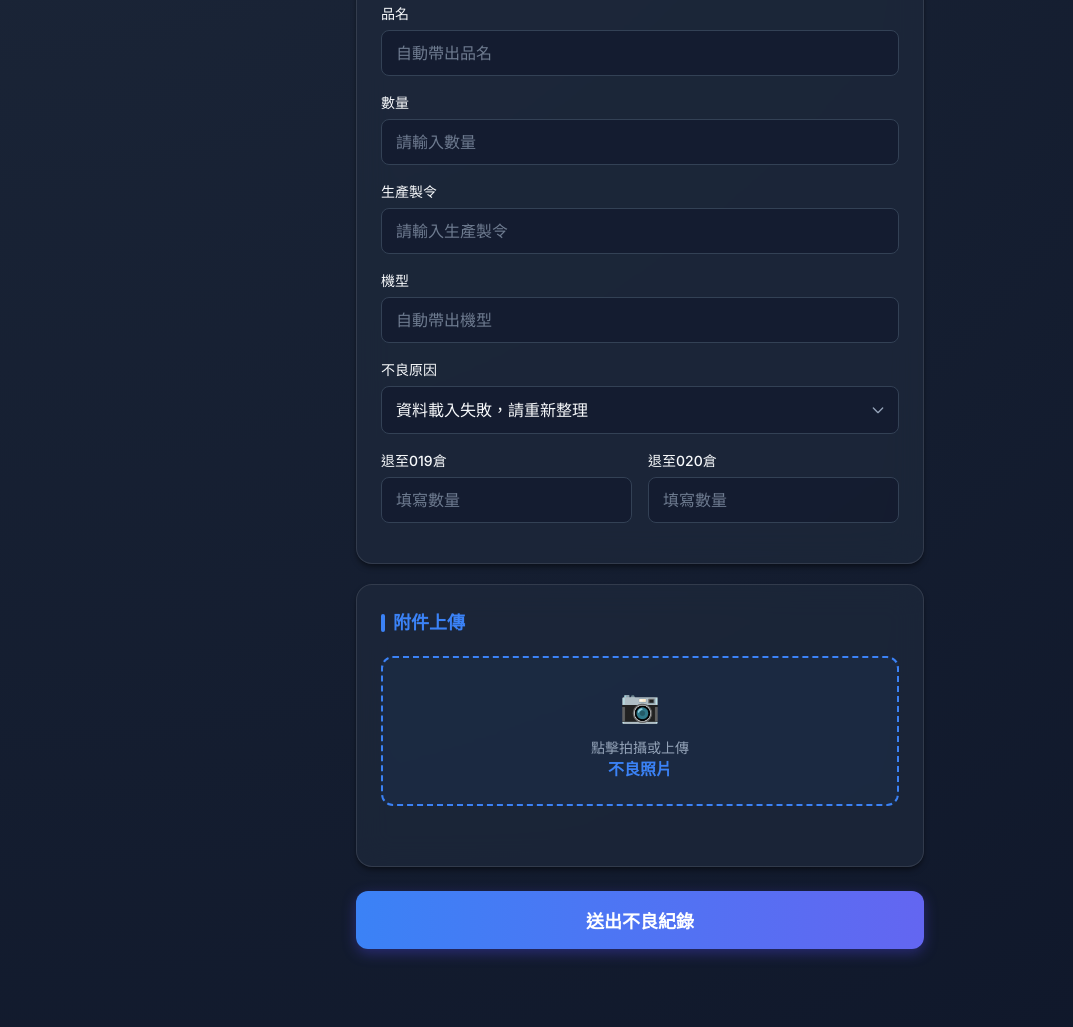
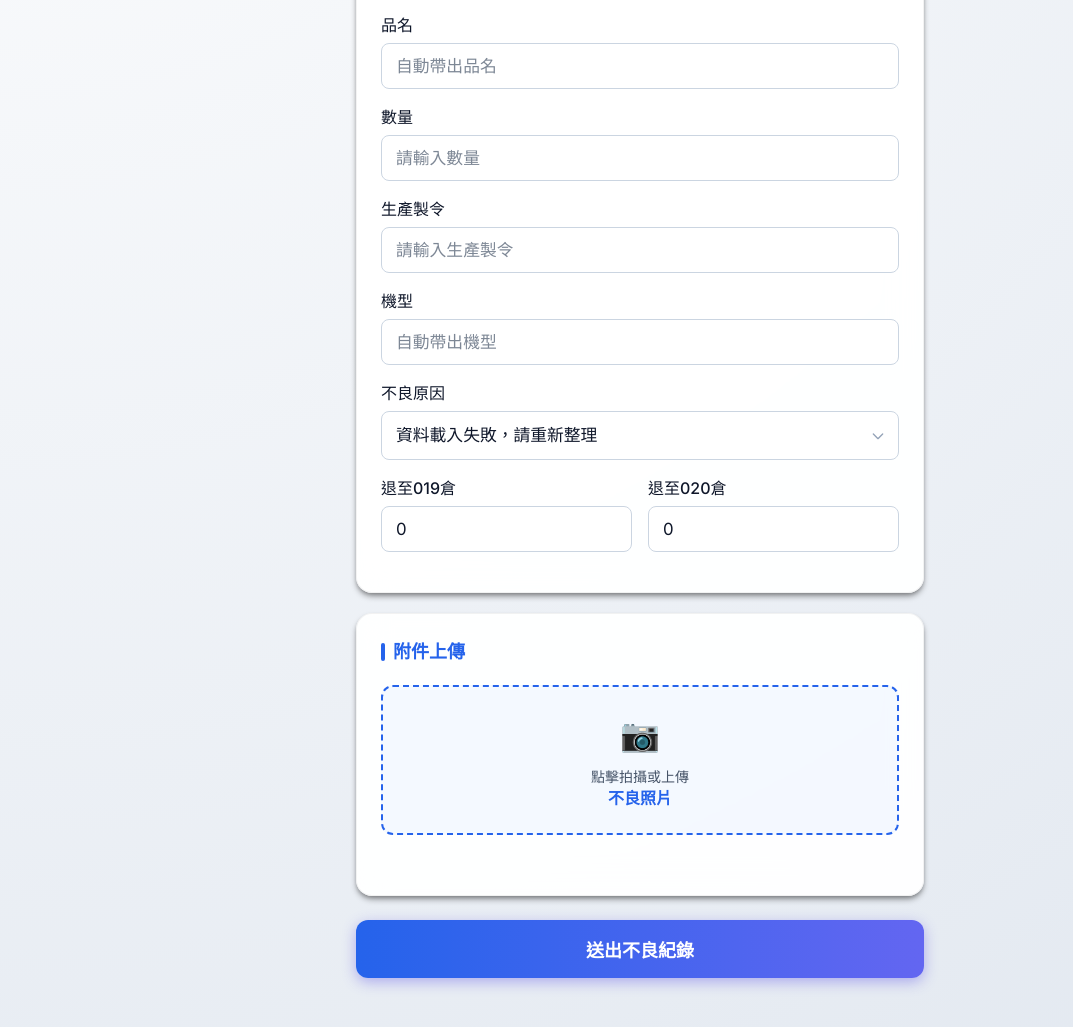
Before and after one commit to ares710911/iqc-system, a plain HTML site: page defective.html in a window 1280 px wide. Shown: the part 615-1642 px from the top of the page, without its empty margins (0-1073 px from the left). Drawn offline with Linux system fonts and the light colour scheme; no server answers.

Commit message:
Add files via upload

```diff
--- a/defective.html
+++ b/defective.html
@@ -80,11 +80,11 @@
                     <div class="form-row">
                         <div class="form-group half">
                             <label for="return019">退至019倉</label>
-                            <input type="number" id="return019" name="return019" min="0" placeholder="填寫數量">
+                            <input type="number" id="return019" name="return019" min="0" placeholder="填寫數量" value="0">
                         </div>
                         <div class="form-group half">
                             <label for="return020">退至020倉</label>
-                            <input type="number" id="return020" name="return020" min="0" placeholder="填寫數量">
+                            <input type="number" id="return020" name="return020" min="0" placeholder="填寫數量" value="0">
                         </div>
                     </div>
                 </section>
--- a/defective_app.js
+++ b/defective_app.js
@@ -92,6 +92,24 @@ document.addEventListener('DOMContentLoaded', () => {
             }
         });
     }
+
+    // 設定退庫數量點擊時清除預設的 "0"
+    const returnIds = ['return019', 'return020'];
+    returnIds.forEach(id => {
+        const input = document.getElementById(id);
+        if (input) {
+            input.addEventListener('focus', function() {
+                if (this.value === '0') {
+                    this.value = '';
+                }
+            });
+            input.addEventListener('blur', function() {
+                if (this.value.trim() === '') {
+                    this.value = '0';
+                }
+            });
+        }
+    });
 
     // 頁籤切換邏輯
     const tabBtns = document.querySelectorAll('.tab-btn');
--- a/style.css
+++ b/style.css
@@ -1,13 +1,13 @@
 :root {
-    --primary-color: #3b82f6;
-    --primary-hover: #2563eb;
-    --bg-color: #0f172a;
-    --card-bg: rgba(30, 41, 59, 0.75);
-    --text-main: #f8fafc;
-    --text-muted: #94a3b8;
-    --border-color: #334155;
-    --success: #10b981;
-    --danger: #ef4444;
+    --primary-color: #2563eb;
+    --primary-hover: #1d4ed8;
+    --bg-color: #f8fafc;
+    --card-bg: rgba(255, 255, 255, 0.95);
+    --text-main: #0f172a;
+    --text-muted: #475569;
+    --border-color: #cbd5e1;
+    --success: #059669;
+    --danger: #dc2626;
     --radius: 16px;
     --shadow-sm: 0 1px 2px 0 rgba(0, 0, 0, 0.3);
     --shadow-md: 0 4px 6px -1px rgba(0, 0, 0, 0.4), 0 2px 4px -1px rgba(0, 0, 0, 0.2);
@@ -23,7 +23,7 @@
 body {
     font-family: 'Inter', system-ui, -apple-system, sans-serif;
     background-color: var(--bg-color);
-    background-image: radial-gradient(circle at top left, #1e293b 0%, #0f172a 100%);
+    background-image: radial-gradient(circle at top left, #ffffff 0%, #e2e8f0 100%);
     color: var(--text-main);
     line-height: 1.5;
     min-height: 100vh;
@@ -87,7 +87,7 @@ body {
     padding: 24px;
     margin-bottom: 20px;
     box-shadow: var(--shadow-md);
-    border: 1px solid rgba(255, 255, 255, 0.1);
+    border: 1px solid rgba(0, 0, 0, 0.05);
     transition: transform 0.3s ease;
 }
 
@@ -127,7 +127,7 @@ body {
 
 label {
     display: block;
-    font-size: 0.875rem;
+    font-size: 1rem;
     font-weight: 500;
     margin-bottom: 6px;
     color: var(--text-main);
@@ -141,9 +141,9 @@ select {
     padding: 12px 14px;
     border: 1px solid var(--border-color);
     border-radius: 8px;
-    font-size: 1rem;
+    font-size: 1.05rem;
     font-family: inherit;
-    background-color: rgba(15, 23, 42, 0.6);
+    background-color: #ffffff;
     color: var(--text-main);
     transition: all 0.2s ease;
 }
@@ -254,10 +254,10 @@ select {
     left: 0;
     right: 0;
     padding: 16px;
-    background: rgba(15, 23, 42, 0.85);
+    background: rgba(255, 255, 255, 0.95);
     backdrop-filter: blur(16px);
     -webkit-backdrop-filter: blur(16px);
-    border-top: 1px solid rgba(255, 255, 255, 0.05);
+    border-top: 1px solid rgba(0, 0, 0, 0.05);
     z-index: 10;
 }
 
@@ -351,9 +351,9 @@ select {
     gap: 8px;
     margin-bottom: 24px;
     padding: 4px;
-    background: rgba(15, 23, 42, 0.6);
+    background: rgba(255, 255, 255, 0.6);
     border-radius: 12px;
-    border: 1px solid rgba(255, 255, 255, 0.05);
+    border: 1px solid rgba(0, 0, 0, 0.05);
 }
 
 .tab-btn {
@@ -392,14 +392,14 @@ select {
     text-align: center;
     color: var(--text-muted);
     padding: 32px 16px;
-    background: rgba(15, 23, 42, 0.4);
+    background: rgba(255, 255, 255, 0.4);
     border-radius: var(--radius);
-    border: 1px dashed rgba(255, 255, 255, 0.1);
+    border: 1px dashed rgba(0, 0, 0, 0.1);
 }
 
 .query-card {
     background: var(--card-bg);
-    border: 1px solid rgba(255, 255, 255, 0.1);
+    border: 1px solid rgba(0, 0, 0, 0.05);
     border-radius: var(--radius);
     padding: 16px;
     margin-bottom: 12px;
@@ -412,7 +412,7 @@ select {
     align-items: center;
     margin-bottom: 12px;
     padding-bottom: 12px;
-    border-bottom: 1px solid rgba(255, 255, 255, 0.05);
+    border-bottom: 1px solid rgba(0, 0, 0, 0.05);
 }
 
 .query-po {
@@ -424,7 +424,7 @@ select {
 .query-vendor {
     font-size: 0.85rem;
     color: var(--text-muted);
-    background: rgba(255, 255, 255, 0.1);
+    background: rgba(0, 0, 0, 0.05);
     padding: 4px 8px;
     border-radius: 4px;
 }
```
